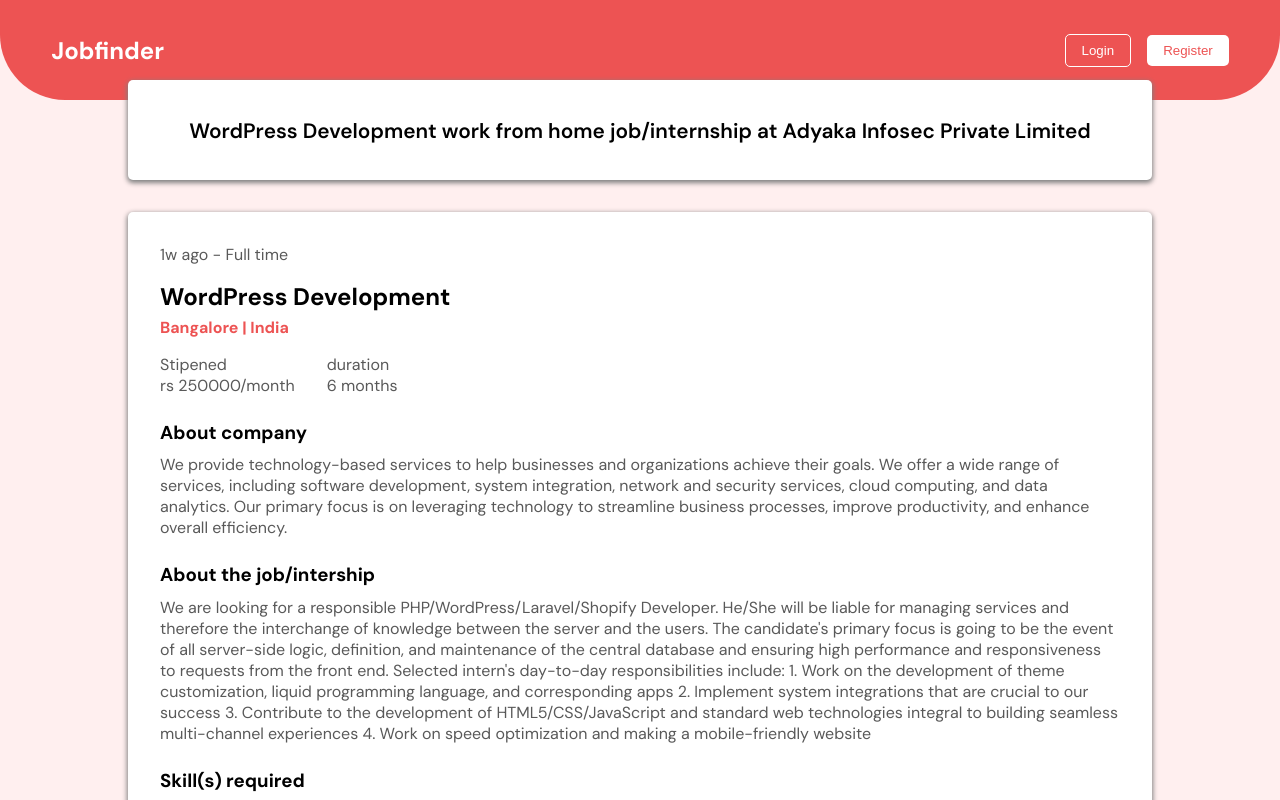
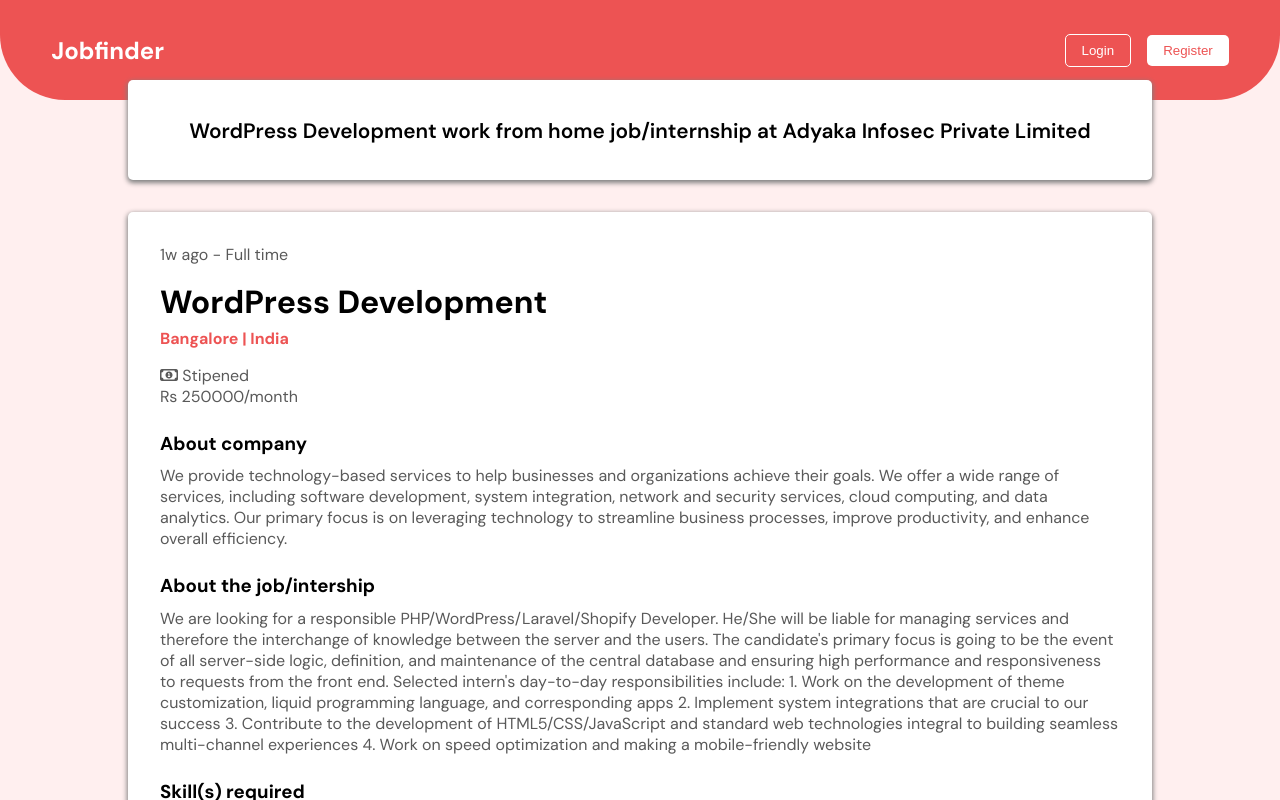
Before and after one commit to WungthingKashungnao/JobFinder, a React (Create React App) app in the folder client/: page /viewjob in a window 1280 px wide. Shown: the top 800 px of the page. Built offline with nearby package versions, Linux system fonts and the light colour scheme.

Commit message:
implemented view job page when user is in logged in mode and logged out mode

```diff
--- a/client/public/index.html
+++ b/client/public/index.html
@@ -10,34 +10,20 @@
       content="Web site created using create-react-app"
     />
     <link rel="apple-touch-icon" href="%PUBLIC_URL%/logo192.png" />
-    <!--
-      manifest.json provides metadata used when your web app is installed on a
-      user's mobile device or desktop. See https://developers.google.com/web/fundamentals/web-app-manifest/
-    -->
+
     <link rel="manifest" href="%PUBLIC_URL%/manifest.json" />
-    <!--
-      Notice the use of %PUBLIC_URL% in the tags above.
-      It will be replaced with the URL of the `public` folder during the build.
-      Only files inside the `public` folder can be referenced from the HTML.
 
-      Unlike "/favicon.ico" or "favicon.ico", "%PUBLIC_URL%/favicon.ico" will
-      work correctly both with client-side routing and a non-root public URL.
-      Learn how to configure a non-root public URL by running `npm run build`.
-    -->
-    <title>Job Listing</title>
+    <title>Jobfinder</title>
+    <link
+      rel="stylesheet"
+      href="https://cdnjs.cloudflare.com/ajax/libs/font-awesome/6.5.1/css/all.min.css"
+      integrity="sha512-DTOQO9RWCH3ppGqcWaEA1BIZOC6xxalwEsw9c2QQeAIftl+Vegovlnee1c9QX4TctnWMn13TZye+giMm8e2LwA=="
+      crossorigin="anonymous"
+      referrerpolicy="no-referrer"
+    />
   </head>
   <body>
     <noscript>You need to enable JavaScript to run this app.</noscript>
     <div id="root"></div>
-    <!--
-      This HTML file is a template.
-      If you open it directly in the browser, you will see an empty page.
-
-      You can add webfonts, meta tags, or analytics to this file.
-      The build step will place the bundled scripts into the <body> tag.
-
-      To begin the development, run `npm start` or `yarn start`.
-      To create a production bundle, use `npm run build` or `yarn build`.
-    -->
   </body>
 </html>
--- a/client/src/context/ContextApi.js
+++ b/client/src/context/ContextApi.js
@@ -1,9 +1,14 @@
-import { createContext } from "react";
+import { createContext, useState } from "react";
 
 export const context = createContext();
 
 const ContextApi = ({ children }) => {
-  return <context.Provider value={{}}>{children}</context.Provider>;
+  const [isLoggedIn, setIsLoggedIn] = useState(false); //state for login status
+  return (
+    <context.Provider value={{ isLoggedIn, setIsLoggedIn }}>
+      {children}
+    </context.Provider>
+  );
 };
 
 export default ContextApi;
--- a/client/src/pages/viewjob/ViewJob.jsx
+++ b/client/src/pages/viewjob/ViewJob.jsx
@@ -1,16 +1,40 @@
-import React from "react";
+import React, { useContext } from "react";
 import styles from "./viewjob.module.css";
 import { useNavigate } from "react-router-dom";
+import { context } from "../../context/ContextApi";
 
 const ViewJob = () => {
+  const { isLoggedIn } = useContext(context);
   const navigate = useNavigate();
   return (
     <div className={styles.container}>
       {/* header start */}
       <header>
         <p className={styles.brand}>Jobfinder</p>
+
+        {isLoggedIn ? (
+          <>
+            {/* logout start  */}
+            <div className={styles.logoutCon}>
+              <p>Logout</p>
+              <div className={styles.logooutRecruiter}>
+                <span>Hello! Recruiter</span>
+                <img
+                  src="https://xsgames.co/randomusers/avatar.php?g=female"
+                  alt=""
+                />
+              </div>
+            </div>
+            {/* logout end */}
+          </>
+        ) : (
+          <>
+            {/* login start */}
             <div className={styles.loginCon}>
-          <button className={styles.login} onClick={() => navigate("/signin")}>
+              <button
+                className={styles.login}
+                onClick={() => navigate("/signin")}
+              >
                 Login
               </button>
               <button
@@ -20,6 +44,10 @@
                 Register
               </button>
             </div>
+            {/* login end */}
+          </>
+        )}
+
         {/* header end */}
       </header>
       {/* header end */}
@@ -37,18 +65,29 @@
         <div className={styles.jobInfoCard}>
           {/* job info meta data start */}
           <div className={styles.jobInfoMetaData}>
-            <p className={styles.jobPostedTimePast}>1w ago - Full time</p>
-            <h2 className={styles.jobTitle}>WordPress Development </h2>
+            <div className={styles.companyDetails}>
+              <p className={styles.jobPostedTimePast}>1w ago - Full time </p>
+              {isLoggedIn && (
+                <>
+                  <img
+                    src="https://www.freepnglogos.com/uploads/google-logo-png/google-logo-png-suite-everything-you-need-know-about-google-newest-0.png"
+                    alt=""
+                  />
+                  <p>Google</p>
+                </>
+              )}
+            </div>
+
+            <div className={styles.jobTitle}>
+              <h2>WordPress Development</h2>
+              {isLoggedIn && <button>Edit job</button>}
+            </div>
             <p className={styles.jobLocation}>Bangalore | India</p>
             <div className={styles.salaryJobINfo}>
-              <div className="stipened">
-                <p>Stipened</p>
-                <p>rs 250000/month</p>
-              </div>
-              <div className="duration">
-                <p>duration</p>
-                <p>6 months</p>
-              </div>
+              <p>
+                <i class="fa-regular fa-money-bill-1"></i> Stipened
+              </p>
+              <p>Rs 250000/month</p>
             </div>
           </div>
           {/* job info meta data end */}
--- a/client/src/pages/viewjob/viewjob.module.css
+++ b/client/src/pages/viewjob/viewjob.module.css
@@ -38,6 +38,31 @@
       background-color: white;
       border: none;
       border-radius: 5px;
+    }
+  }
+
+  .logoutCon {
+    display: flex;
+    justify-content: center;
+    align-items: center;
+    gap: 1rem;
+    color: white;
+    font-weight: bold;
+    > p {
+      cursor: pointer;
+    }
+    .logooutRecruiter {
+      display: flex;
+      justify-content: center;
+      align-items: center;
+      span {
+        margin-right: 1rem;
+      }
+      img {
+        width: 40px;
+        height: 40px;
+        border-radius: 50%;
+      }
     }
   }
 }
@@ -96,21 +121,46 @@
     p {
       color: #595959;
     }
+
     /* job info meta data start */
     .jobInfoMetaData {
+      width: 100%;
+      .companyDetails {
+        display: flex;
+        justify-content: flex-start;
+        align-items: center;
+        gap: 1rem;
+        img {
+          width: 40px;
+          height: 40px;
+          border-radius: 50%;
+        }
+      }
+
       .jobTitle {
-        font-size: 2erm;
+        display: flex;
+        justify-content: space-between;
+        align-items: center;
+        width: 100%;
         margin-top: 1rem;
         margin-bottom: 0.3rem;
+        h2 {
+          font-size: 2rem;
+        }
+        button {
+          cursor: pointer;
+          background-color: #ed5353;
+          color: white;
+          padding: 0.5rem 1.5rem;
+          border: none;
+          outline: none;
+          border-radius: 5px;
+        }
       }
       .jobLocation {
         color: #ed5353;
         font-weight: bold;
         margin-bottom: 1rem;
-      }
-      .salaryJobINfo {
-        display: flex;
-        gap: 2rem;
       }
     }
     /* job info meta data end */
```
Lines whose indentation alone changed are shown as unchanged.
